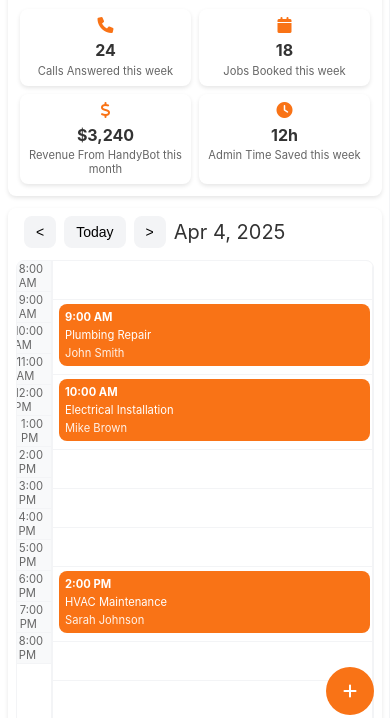
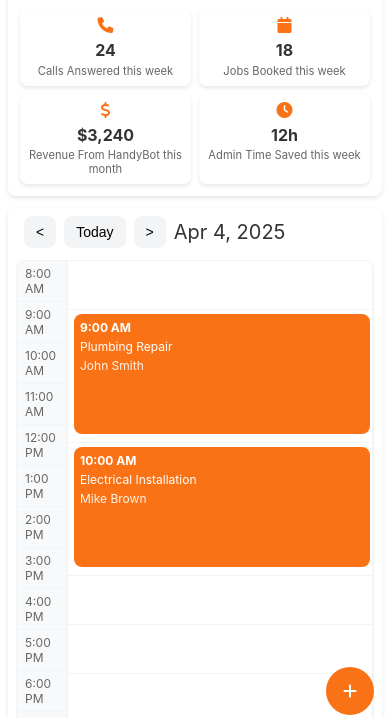
Before and after one commit to Krupitskii/handy, a plain HTML site: page dashboard.html in a window 390 px wide. Shown: the part 113-831 px from the top of the page. Drawn offline with Linux system fonts and the light colour scheme.

Commit message:
Improve calendar display: fix time labels, enhance event visibility, optimize layout

```diff
--- a/dashboard.html
+++ b/dashboard.html
@@ -225,7 +225,7 @@
 
         .calendar-grid {
             display: grid;
-            grid-template-columns: 40px repeat(7, 1fr);
+            grid-template-columns: 60px repeat(7, 1fr);
             gap: 1px;
             background: var(--light-gray);
             border: 1px solid var(--light-gray);
@@ -238,18 +238,20 @@
         .time-column {
             background: white;
             border-right: 1px solid var(--light-gray);
+            width: 60px;
         }
 
         .time-slot {
-            height: 40px;
+            height: 60px;
             display: flex;
             align-items: center;
             justify-content: flex-end;
             padding: 0 0.75rem;
-            font-size: 0.75rem;
+            font-size: 0.875rem;
             color: #666;
             border-bottom: 1px solid var(--light-gray);
             background: #f8f9fa;
+            position: relative;
         }
 
         .time-slot::after {
@@ -267,19 +269,19 @@
             padding: 0.5rem;
             text-align: center;
             font-weight: 500;
-            font-size: 0.75rem;
+            font-size: 0.875rem;
             border-bottom: 1px solid var(--light-gray);
         }
 
         .day-date {
-            font-size: 0.7rem;
+            font-size: 0.75rem;
             color: #666;
             margin-top: 0.25rem;
         }
 
         .calendar-cell {
             background: white;
-            min-height: 40px;
+            min-height: 60px;
             position: relative;
             border-bottom: 1px solid var(--light-gray);
             border-right: 1px solid var(--light-gray);
@@ -300,6 +302,8 @@
             display: flex;
             flex-direction: column;
             gap: 0.25rem;
+            min-height: 54px;
+            box-sizing: border-box;
         }
 
         .calendar-event:hover {
@@ -308,18 +312,19 @@
 
         .event-time {
             font-weight: bold;
-            font-size: 0.7rem;
+            font-size: 0.75rem;
+            white-space: nowrap;
         }
 
         .event-service {
-            font-size: 0.7rem;
+            font-size: 0.75rem;
             white-space: nowrap;
             overflow: hidden;
             text-overflow: ellipsis;
         }
 
         .event-client {
-            font-size: 0.7rem;
+            font-size: 0.75rem;
             opacity: 0.9;
             white-space: nowrap;
             overflow: hidden;
@@ -555,19 +560,25 @@
             }
 
             .calendar-grid {
-                grid-template-columns: 35px repeat(7, 1fr);
+                grid-template-columns: 50px repeat(7, 1fr);
+            }
+
+            .time-column {
+                width: 50px;
             }
 
             .time-slot {
-                height: 35px;
+                height: 50px;
                 padding: 0 0.5rem;
+                font-size: 0.75rem;
             }
 
             .calendar-cell {
-                min-height: 35px;
+                min-height: 50px;
             }
 
             .calendar-event {
+                min-height: 44px;
                 padding: 0.375rem;
             }
         }
@@ -630,17 +641,21 @@
             }
 
             .calendar-grid {
-                grid-template-columns: 35px 1fr;
+                grid-template-columns: 50px 1fr;
+            }
+
+            .time-column {
+                width: 50px;
             }
 
             .time-slot {
-                height: 30px;
-                font-size: 0.7rem;
+                height: 40px;
+                font-size: 0.75rem;
                 padding: 0 0.5rem;
             }
 
             .calendar-cell {
-                min-height: 30px;
+                min-height: 40px;
                 padding: 0.25rem;
             }
 
@@ -661,6 +676,7 @@
                 position: relative;
                 margin-bottom: 0.25rem;
                 padding: 0.375rem;
+                min-height: 34px;
             }
 
             .calendar-view-toggle {
@@ -1058,12 +1074,12 @@
 
                 // Update grid layout
                 if (isMobile || this.view === 'day') {
-                    calendarGrid.style.gridTemplateColumns = '35px 1fr';
+                    calendarGrid.style.gridTemplateColumns = '50px 1fr';
                     document.querySelectorAll('.day-header:not(:first-child)').forEach(header => {
                         header.style.display = 'none';
                     });
                 } else {
-                    calendarGrid.style.gridTemplateColumns = '40px repeat(7, 1fr)';
+                    calendarGrid.style.gridTemplateColumns = '60px repeat(7, 1fr)';
                     document.querySelectorAll('.day-header').forEach(header => {
                         header.style.display = 'block';
                     });
@@ -1156,13 +1172,18 @@
                 if (this.view === 'day' || window.innerWidth <= 768) {
                     return cells[timeIndex];
                 } else {
-                    return cells[timeIndex * 7 + dayIndex];
+                    const cellIndex = timeIndex * 7 + dayIndex;
+                    return cells[cellIndex];
                 }
             },
 
             createEventElement(event) {
                 const element = document.createElement('div');
                 element.className = 'calendar-event';
+
+                const duration = (event.end - event.start) / (1000 * 60 * 60); // Duration in hours
+                element.style.height = `${Math.max(54, duration * 60)}px`;
+
                 element.innerHTML = `
                     <div class="event-time">${this.formatTime(event.start)}</div>
                     <div class="event-service">${event.service}</div>
```
